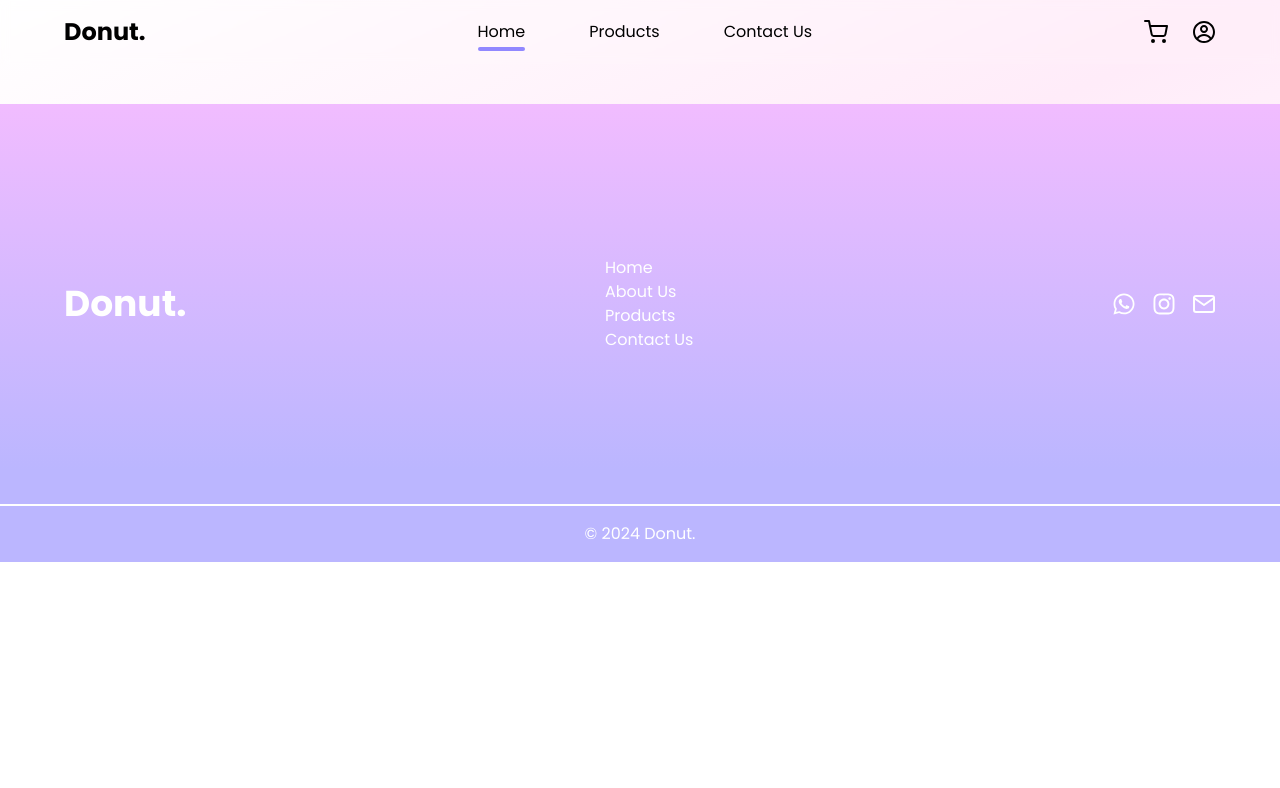
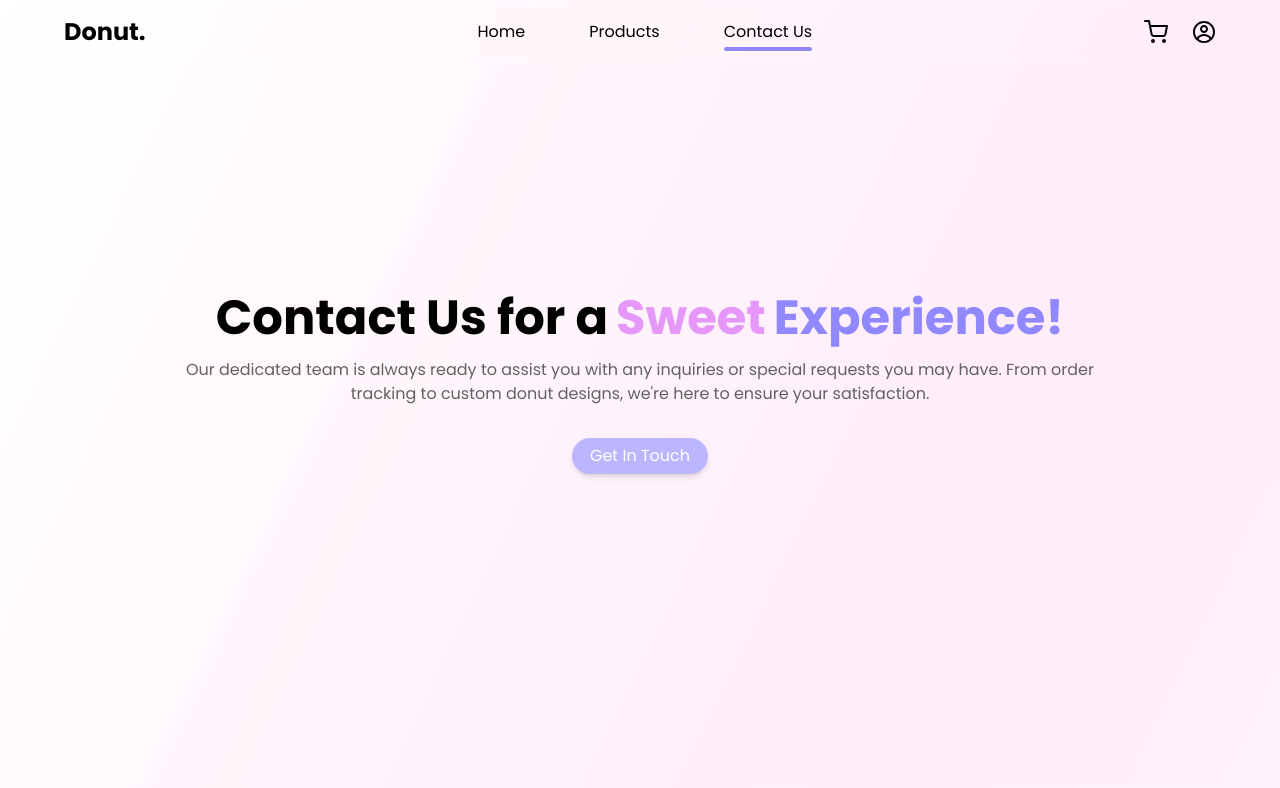
Before and after one commit to axhellyn/final-project-gdsc, a React (Vite) app: page /ContactUs in a window 1280 px wide. Shown: the top 788 px of the page. Built offline with nearby package versions, Linux system fonts and the light colour scheme.

Commit message:
feat: add Contact Us page

```diff
--- a/src/App.jsx
+++ b/src/App.jsx
@@ -1,15 +1,12 @@
 import "./index.css";
 import HomePage from "./pages/HomePage";
-import {
-  Routes,
-  Route,
-  BrowserRouter,
-} from "react-router-dom";
+import { Routes, Route, BrowserRouter } from "react-router-dom";
 import Navbar from "./components/ui/Navbar";
 import Cart from "./pages/Cart";
 import ShopContextProvider from "./context/ShopContext";
 import Footer from "./components/ui/Footer";
 import DetailedProduct from "./pages/DetailedProduct";
+import ContactUsPage from "./pages/ContactUsPage";
 
 function App() {
   return (
@@ -19,6 +16,7 @@ function App() {
           <Navbar />
           <Routes>
             <Route path="/" element={<HomePage />} />
+            <Route path="/ContactUs" element={<ContactUsPage />} />
             <Route path="/Cart" element={<Cart />} />
             <Route path="/Donut" element={<DetailedProduct/>}>
               <Route path=":productId"/>
--- a/src/components/ContactUsSection.jsx
+++ b/src/components/ContactUsSection.jsx
@@ -1,14 +1,15 @@
-import React from "react";
+import React, { forwardRef } from "react";
 import Button from "./ui/Button";
 import ContactForm from "./ui/ContactForm";
 import SecondaryButton from "./ui/SecondaryButton";
 import { FaInstagram } from "react-icons/fa6";
 import { FiMail } from "react-icons/fi";
 import { FaWhatsapp } from "react-icons/fa";
+import ContactUsPage from "../pages/ContactUsPage";
 
-export default function ContactUsSection() {
+const ContactUsSection = forwardRef((props, ref) => {
   return (
-    <div className="min-h-screen md:h-screen px-8 py-10 md:px-16 md:py-20">
+    <div className="min-h-screen md:h-screen px-8 py-10 md:px-16 md:py-20" ref={ref}>
       <div className="w-full flex flex-col md:flex-row gap-8 justify-center">
         <div className="w-full flex flex-col gap-8 md:w-1/2 md:mr-10">
           <div className="flex gap-3">
@@ -46,4 +47,6 @@ export default function ContactUsSection() {
       </div>
     </div>
   );
-}
+});
+
+export default ContactUsSection;
--- a/src/components/ui/DetailedProductItem.jsx
+++ b/src/components/ui/DetailedProductItem.jsx
@@ -12,7 +12,7 @@ export default function DetailedProductItem({ product }) {
   return (
     <div className="min-h-screen px-8 py-10 md:px-16 md:py-4">
       <div className="flex flex-col md:flex-row gap-8 md:py-10">
-        <div className="md:w-1/2 rounded-xl md:border-r-4  border-purple">
+        <div className="md:w-1/2 rounded-sm md:border-r-4 border-purple">
           <img src={product.imgUrl} alt="donut img" />
         </div>
 
--- a/src/components/ui/Footer.jsx
+++ b/src/components/ui/Footer.jsx
@@ -27,9 +27,9 @@ export default function Footer() {
             </a>
           </li>
           <li>
-            <a className="text-white hover:text-softPink" href="">
+            <Link className="text-white hover:text-softPink" to="/ContactUs">
               Contact Us
-            </a>
+            </Link>
           </li>
         </ul>
         <div className="flex gap-4 items-center">
--- a/src/components/ui/Navbar.jsx
+++ b/src/components/ui/Navbar.jsx
@@ -3,7 +3,7 @@ import { FiShoppingCart } from "react-icons/fi";
 import { CgProfile } from "react-icons/cg";
 import { RxHamburgerMenu } from "react-icons/rx";
 import { VscClose } from "react-icons/vsc";
-import { Link } from "react-router-dom";
+import { Link, Outlet, NavLink } from "react-router-dom";
 import { ShopContext } from "../../context/ShopContext";
 
 export default function navbar() {
@@ -36,12 +36,9 @@ export default function navbar() {
         </div>
         <ul className={`${isClicked? "top-16":"-top-64"} absolute flex flex-col md:flex-row md:static gap-4 md:gap-16 left-0 w-full md:w-auto py-4 md:py-0 bg-white md:bg-opacity-0 bg-opacity-10 backdrop-blur-sm md:backdrop-blur-none`}>
           <li>
-            <Link to="/" onClick={()=>setMenu('home')} className={`${ menu == 'home' ? " md:after:w-[100%]" : " md:after:w-[0%] md:hover:after:w-[100%]"} relative cursor-pointer px-8 md:px-0 md:py-2 md:after:content-[''] md:after:bg-darkPurple md:after:h-1 md:after:w-[0%] md:after:absolute md:after:left-0 md:after:bottom-0 md:after:rounded-lg md:after:duration-300`}>
+            <NavLink to="/" className={({ isActive, isPending }) => isPending ? "" : isActive ? "relative cursor-pointer px-8 md:px-0 md:py-2 md:after:content-[''] md:after:bg-darkPurple md:after:h-1 md:after:w-[100%] md:after:absolute md:after:left-0 md:after:bottom-0 md:after:rounded-lg md:after:duration-300" : "relative cursor-pointer px-8 md:px-0 md:py-2 md:after:content-[''] md:after:bg-darkPurple md:after:h-1 md:after:w-[0%] md:after:absolute md:after:left-0 md:after:bottom-0 md:after:rounded-lg md:after:duration-300 md:hover:after:w-[100%]"}>
               Home
-            </Link>
-            {/* <NavLink to="/" className={({ isActive, isPending }) => isPending ? "" : isActive ? "relative cursor-pointer px-8 md:px-0 md:py-2 md:after:content-[''] md:after:bg-darkPurple md:after:h-1 md:after:w-[100%] md:after:absolute md:after:left-0 md:after:bottom-0 md:after:rounded-lg md:after:duration-300" : "relative cursor-pointer px-8 md:px-0 md:py-2 md:after:content-[''] md:after:bg-darkPurple md:after:h-1 md:after:w-[0%] md:after:absolute md:after:left-0 md:after:bottom-0 md:after:rounded-lg md:after:duration-300 md:hover:after:w-[100%]"}>
-              Home
-            </NavLink> */}
+            </NavLink>
           </li>
           <li>
             <a href="/" className="relative cursor-pointer px-8 md:px-0 md:py-2 md:after:content-[''] md:after:bg-darkPurple md:after:h-1 md:after:w-[0%] md:after:absolute md:after:left-0 md:after:bottom-0 md:after:rounded-lg md:after:duration-300 md:hover:after:w-[100%]">
@@ -49,9 +46,9 @@ export default function navbar() {
             </a>
           </li>
           <li>
-            <a href="/" className="relative cursor-pointer px-8 md:px-0 md:py-2 md:after:content-[''] md:after:bg-darkPurple md:after:h-1 md:after:w-[0%] md:after:absolute md:after:left-0 md:after:bottom-0 md:after:rounded-lg md:after:duration-300 md:hover:after:w-[100%]">
+            <NavLink to="/ContactUs" className={({ isActive, isPending }) => isPending ? "" : isActive ? "relative cursor-pointer px-8 md:px-0 md:py-2 md:after:content-[''] md:after:bg-darkPurple md:after:h-1 md:after:w-[100%] md:after:absolute md:after:left-0 md:after:bottom-0 md:after:rounded-lg md:after:duration-300" : "relative cursor-pointer px-8 md:px-0 md:py-2 md:after:content-[''] md:after:bg-darkPurple md:after:h-1 md:after:w-[0%] md:after:absolute md:after:left-0 md:after:bottom-0 md:after:rounded-lg md:after:duration-300 md:hover:after:w-[100%]"}>
               Contact Us
-            </a>
+            </NavLink>
           </li>
         </ul>
         <div className={`${isClicked? "top-[200px]":"-top-64"} w-full md:w-auto flex gap-6 md:static absolute left-0 px-8 md:px-0 py-4 md:py-0 bg-white bg-opacity-10 md:bg-opacity-0 backdrop-blur-sm md:backdrop-blur-none shadow-md  md:shadow-none`}>
--- /dev/null
+++ b/src/pages/ContactUsPage.jsx
@@ -0,0 +1,62 @@
+import React, { useRef } from "react";
+import ContactUsSection from "../components/ContactUsSection";
+import SecondaryButton from "../components/ui/SecondaryButton";
+
+export default function ContactUsPage() {
+    const contactUsSection = useRef(null);
+
+    const scrollToSection = (ref) => {
+        ref.current.scrollIntoView({ behavior: 'smooth' });
+      };
+
+  return (
+    <div>
+      <section className="h-screen md:h-[80vh] px-8 md:px-16 py-10">
+        <div className="h-full flex justify-center items-center">
+            <div className="flex flex-col gap-4 justify-center items-center">
+                <div className="flex flex-wrap justify-center items-center gap-2 text-3xl md:text-4xl xl:text-5xl font-bold">
+                    <h1>Contact Us for a</h1>
+                    <h1 className="text-darkPink">Sweet</h1>
+                    <h1 className="text-darkPurple">Experience!</h1>
+                </div>
+                <p className="w-full md:w-4/5 text-sm md:text-base text-center text-gray">Our dedicated team is always ready to assist you with any inquiries or special requests you may have. From order tracking to custom donut designs, we're here to ensure your satisfaction.</p>
+                <div className="mt-4">
+                    <SecondaryButton onClick={() => scrollToSection(contactUsSection)} textButton={"Get In Touch"}/>
+                </div>
+            </div>
+        </div>
+      </section>
+
+            <ContactUsSection ref={contactUsSection}/>
+      <section className="h-fit mt-10 px-8 py-10 md:px-16">
+        <div className="flex flex-col gap-8 justify-center items-center">
+          <div className="flex flex-wrap justify-center items-center gap-2 text-3xl md:text-4xl xl:text-5xl font-bold">
+            <h1>Find</h1>
+            <h1 className="bg-clip-text text-transparent bg-gradient-to-r from-darkPurple to-pink">
+              Us
+            </h1>
+            <h1>on Google Maps</h1>
+          </div>
+
+          <div className="w-full md:w-2/3 text-sm md:text-base text-center text-gray">
+            <p>
+              Easily locate our store and indulge in your favorite donuts with
+              just a few clicks. Use Google Maps to find the quickest route to
+              our shop and make your journey to sweetness smooth and simple.
+            </p>
+          </div>
+
+          <iframe
+            src="https://www.google.com/maps/embed?pb=!1m18!1m12!1m3!1d127504.44554033854!2d104.68056108916906!3d-2.954794053729677!2m3!1f0!2f0!3f0!3m2!1i1024!2i768!4f13.1!3m3!1m2!1s0x2e3b75e8fc27a3e3%3A0x3039d80b220d0c0!2sPalembang%2C%20Kota%20Palembang%2C%20Sumatera%20Selatan!5e0!3m2!1sid!2sid!4v1721112328043!5m2!1sid!2sid"
+            width="100%"
+            height="350"
+            className="border-none"
+            allowFullScreen=""
+            loading="lazy"
+            referrerPolicy="no-referrer-when-downgrade"
+          ></iframe>
+        </div>
+      </section>
+    </div>
+  );
+}
```
